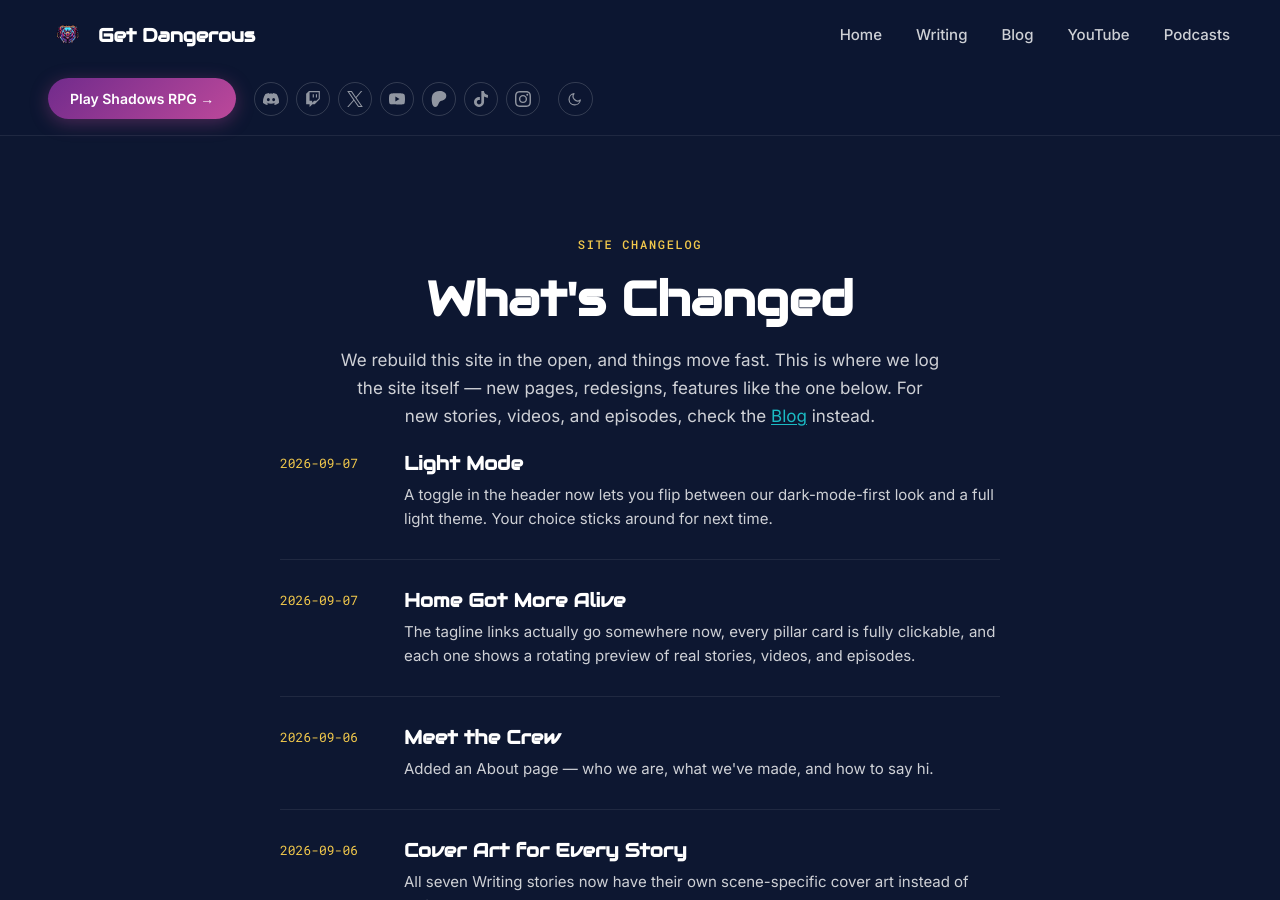
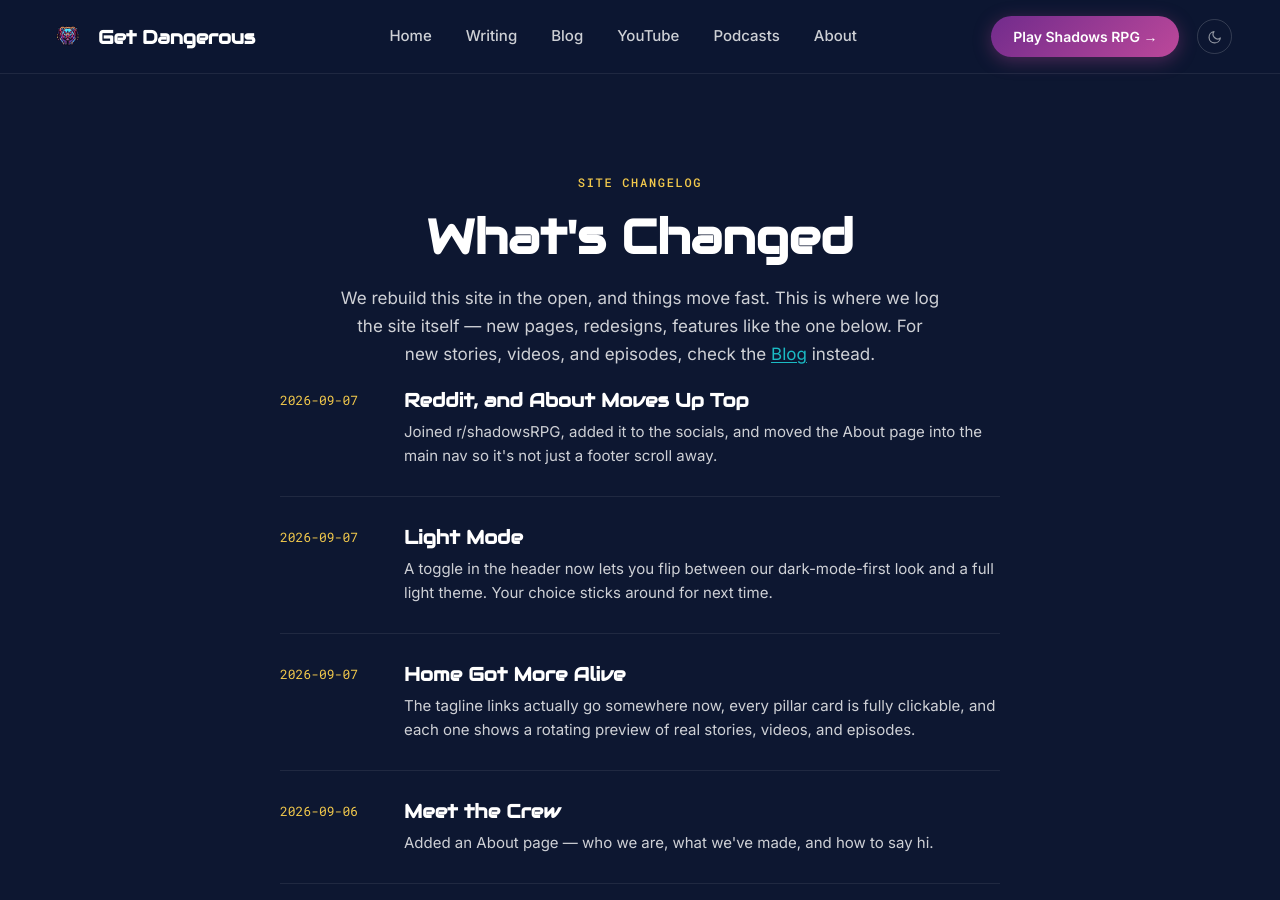
Before and after one commit to kazamuki/GetDangerousGames-Site, a Jekyll site: the page built from changelog/index.html, in a window 1280 px wide and 900 px high. Built offline with Jekyll 4.4.1, drawn with Linux system fonts in a browser that asks for light colours.

Commit message:
Update Discord link, add Reddit, declutter header nav
New Discord invite, add r/shadowsRPG to the socials and Contact page,
reorder social icons (Discord > Patreon > rest), and promote About to
the primary nav. Frees header space by dropping its duplicate social
icon row (footer already carries the full row) instead of relocating
the theme toggle.

Co-Authored-By: Claude Sonnet 5 <noreply@anthropic.com>

```diff
--- a/_config.yml
+++ b/_config.yml
@@ -35,11 +35,12 @@ defaults:
 
 social:
   shadows_rpg: https://www.shadowsrpg.com/
-  discord: https://discord.gg/yMfKRtuvwt
+  discord: https://discord.gg/bApYBYVXYG
+  patreon: https://www.patreon.com/d33kode
   youtube: https://www.youtube.com/@d33kode
   twitch: https://www.twitch.tv/d33kode
   twitter: https://twitter.com/d33KODE
-  patreon: https://www.patreon.com/d33kode
+  reddit: https://www.reddit.com/r/shadowsRPG/
   tiktok: https://www.tiktok.com/@d33kode
   instagram: https://www.instagram.com/d33kode/
 
--- a/_data/changelog.yml
+++ b/_data/changelog.yml
@@ -2,6 +2,9 @@
 # NOT for content updates (new stories, videos, episodes) — that's what the Blog is for.
 # Newest entry first.
 
+- date: "2026-09-07"
+  title: "Reddit, and About Moves Up Top"
+  description: "Joined r/shadowsRPG, added it to the socials, and moved the About page into the main nav so it's not just a footer scroll away."
 - date: "2026-09-07"
   title: "Light Mode"
   description: "A toggle in the header now lets you flip between our dark-mode-first look and a full light theme. Your choice sticks around for next time."
--- a/_includes/social-icons.html
+++ b/_includes/social-icons.html
@@ -1,6 +1,12 @@
 <div class="social-row">
   <a class="social-badge" href="{{ site.social.discord }}" title="Discord">
     <svg role="img" viewBox="0 0 24 24" xmlns="http://www.w3.org/2000/svg"><path d="M20.317 4.3698a19.7913 19.7913 0 00-4.8851-1.5152.0741.0741 0 00-.0785.0371c-.211.3753-.4447.8648-.6083 1.2495-1.8447-.2762-3.68-.2762-5.4868 0-.1636-.3933-.4058-.8742-.6177-1.2495a.077.077 0 00-.0785-.037 19.7363 19.7363 0 00-4.8852 1.515.0699.0699 0 00-.0321.0277C.5334 9.0458-.319 13.5799.0992 18.0578a.0824.0824 0 00.0312.0561c2.0528 1.5076 4.0413 2.4228 5.9929 3.0294a.0777.0777 0 00.0842-.0276c.4616-.6304.8731-1.2952 1.226-1.9942a.076.076 0 00-.0416-.1057c-.6528-.2476-1.2743-.5495-1.8722-.8923a.077.077 0 01-.0076-.1277c.1258-.0943.2517-.1923.3718-.2914a.0743.0743 0 01.0776-.0105c3.9278 1.7933 8.18 1.7933 12.0614 0a.0739.0739 0 01.0785.0095c.1202.099.246.1981.3728.2924a.077.077 0 01-.0066.1276 12.2986 12.2986 0 01-1.873.8914.0766.0766 0 00-.0407.1067c.3604.698.7719 1.3628 1.225 1.9932a.076.076 0 00.0842.0286c1.961-.6067 3.9495-1.5219 6.0023-3.0294a.077.077 0 00.0313-.0552c.5004-5.177-.8382-9.6739-3.5485-13.6604a.061.061 0 00-.0312-.0286zM8.02 15.3312c-1.1825 0-2.1569-1.0857-2.1569-2.419 0-1.3332.9555-2.4189 2.157-2.4189 1.2108 0 2.1757 1.0952 2.1568 2.419 0 1.3332-.9555 2.4189-2.1569 2.4189zm7.9748 0c-1.1825 0-2.1569-1.0857-2.1569-2.419 0-1.3332.9554-2.4189 2.1569-2.4189 1.2108 0 2.1757 1.0952 2.1568 2.419 0 1.3332-.946 2.4189-2.1568 2.4189Z"/></svg>
+  </a>
+  <a class="social-badge" href="{{ site.social.patreon }}" title="Patreon">
+    <svg role="img" viewBox="0 0 24 24" xmlns="http://www.w3.org/2000/svg"><path d="M22.957 7.21c-.004-3.064-2.391-5.576-5.191-6.482-3.478-1.125-8.064-.962-11.384.604C2.357 3.231 1.093 7.391 1.046 11.54c-.039 3.411.302 12.396 5.369 12.46 3.765.047 4.326-4.804 6.068-7.141 1.24-1.662 2.836-2.132 4.801-2.618 3.376-.836 5.678-3.501 5.673-7.031Z"/></svg>
+  </a>
+  <a class="social-badge" href="{{ site.social.youtube }}" title="YouTube">
+    <svg role="img" viewBox="0 0 24 24" xmlns="http://www.w3.org/2000/svg"><path d="M23.498 6.186a3.016 3.016 0 0 0-2.122-2.136C19.505 3.545 12 3.545 12 3.545s-7.505 0-9.377.505A3.017 3.017 0 0 0 .502 6.186C0 8.07 0 12 0 12s0 3.93.502 5.814a3.016 3.016 0 0 0 2.122 2.136c1.871.505 9.376.505 9.376.505s7.505 0 9.377-.505a3.015 3.015 0 0 0 2.122-2.136C24 15.93 24 12 24 12s0-3.93-.502-5.814zM9.545 15.568V8.432L15.818 12l-6.273 3.568z"/></svg>
   </a>
   <a class="social-badge" href="{{ site.social.twitch }}" title="Twitch">
     <svg role="img" viewBox="0 0 24 24" xmlns="http://www.w3.org/2000/svg"><path d="M11.571 4.714h1.715v5.143H11.57zm4.715 0H18v5.143h-1.714zM6 0L1.714 4.286v15.428h5.143V24l4.286-4.286h3.428L22.286 12V0zm14.571 11.143l-3.428 3.428h-3.429l-3 3v-3H6.857V1.714h13.714Z"/></svg>
@@ -8,11 +14,8 @@
   <a class="social-badge" href="{{ site.social.twitter }}" title="X (Twitter)">
     <svg role="img" viewBox="0 0 24 24" xmlns="http://www.w3.org/2000/svg"><path d="M14.234 10.162 22.977 0h-2.072l-7.591 8.824L7.251 0H.258l9.168 13.343L.258 24H2.33l8.016-9.318L16.749 24h6.993zm-2.837 3.299-.929-1.329L3.076 1.56h3.182l5.965 8.532.929 1.329 7.754 11.09h-3.182z"/></svg>
   </a>
-  <a class="social-badge" href="{{ site.social.youtube }}" title="YouTube">
-    <svg role="img" viewBox="0 0 24 24" xmlns="http://www.w3.org/2000/svg"><path d="M23.498 6.186a3.016 3.016 0 0 0-2.122-2.136C19.505 3.545 12 3.545 12 3.545s-7.505 0-9.377.505A3.017 3.017 0 0 0 .502 6.186C0 8.07 0 12 0 12s0 3.93.502 5.814a3.016 3.016 0 0 0 2.122 2.136c1.871.505 9.376.505 9.376.505s7.505 0 9.377-.505a3.015 3.015 0 0 0 2.122-2.136C24 15.93 24 12 24 12s0-3.93-.502-5.814zM9.545 15.568V8.432L15.818 12l-6.273 3.568z"/></svg>
-  </a>
-  <a class="social-badge" href="{{ site.social.patreon }}" title="Patreon">
-    <svg role="img" viewBox="0 0 24 24" xmlns="http://www.w3.org/2000/svg"><path d="M22.957 7.21c-.004-3.064-2.391-5.576-5.191-6.482-3.478-1.125-8.064-.962-11.384.604C2.357 3.231 1.093 7.391 1.046 11.54c-.039 3.411.302 12.396 5.369 12.46 3.765.047 4.326-4.804 6.068-7.141 1.24-1.662 2.836-2.132 4.801-2.618 3.376-.836 5.678-3.501 5.673-7.031Z"/></svg>
+  <a class="social-badge" href="{{ site.social.reddit }}" title="Reddit">
+    <svg role="img" viewBox="0 0 24 24" xmlns="http://www.w3.org/2000/svg"><path d="M12 0C5.373 0 0 5.373 0 12c0 3.314 1.343 6.314 3.515 8.485l-2.286 2.286C.775 23.225 1.097 24 1.738 24H12c6.627 0 12-5.373 12-12S18.627 0 12 0Zm4.388 3.199c1.104 0 1.999.895 1.999 1.999 0 1.105-.895 2-1.999 2-.946 0-1.739-.657-1.947-1.539v.002c-1.147.162-2.032 1.15-2.032 2.341v.007c1.776.067 3.4.567 4.686 1.363.473-.363 1.064-.58 1.707-.58 1.547 0 2.802 1.254 2.802 2.802 0 1.117-.655 2.081-1.601 2.531-.088 3.256-3.637 5.876-7.997 5.876-4.361 0-7.905-2.617-7.998-5.87-.954-.447-1.614-1.415-1.614-2.538 0-1.548 1.255-2.802 2.803-2.802.645 0 1.239.218 1.712.585 1.275-.79 2.881-1.291 4.64-1.365v-.01c0-1.663 1.263-3.034 2.88-3.207.188-.911.993-1.595 1.959-1.595Zm-8.085 8.376c-.784 0-1.459.78-1.506 1.797-.047 1.016.64 1.429 1.426 1.429.786 0 1.371-.369 1.418-1.385.047-1.017-.553-1.841-1.338-1.841Zm7.406 0c-.786 0-1.385.824-1.338 1.841.047 1.017.634 1.385 1.418 1.385.785 0 1.473-.413 1.426-1.429-.046-1.017-.721-1.797-1.506-1.797Zm-3.703 4.013c-.974 0-1.907.048-2.77.135-.147.015-.241.168-.183.305.483 1.154 1.622 1.964 2.953 1.964 1.33 0 2.47-.81 2.953-1.964.057-.137-.037-.29-.184-.305-.863-.087-1.795-.135-2.769-.135Z"/></svg>
   </a>
   <a class="social-badge" href="{{ site.social.tiktok }}" title="TikTok">
     <svg role="img" viewBox="0 0 24 24" xmlns="http://www.w3.org/2000/svg"><path d="M12.525.02c1.31-.02 2.61-.01 3.91-.02.08 1.53.63 3.09 1.75 4.17 1.12 1.11 2.7 1.62 4.24 1.79v4.03c-1.44-.05-2.89-.35-4.2-.97-.57-.26-1.1-.59-1.62-.93-.01 2.92.01 5.84-.02 8.75-.08 1.4-.54 2.79-1.35 3.94-1.31 1.92-3.58 3.17-5.91 3.21-1.43.08-2.86-.31-4.08-1.03-2.02-1.19-3.44-3.37-3.65-5.71-.02-.5-.03-1-.01-1.49.18-1.9 1.12-3.72 2.58-4.96 1.66-1.44 3.98-2.13 6.15-1.72.02 1.48-.04 2.96-.04 4.44-.99-.32-2.15-.23-3.02.37-.63.41-1.11 1.04-1.36 1.75-.21.51-.15 1.07-.14 1.61.24 1.64 1.82 3.02 3.5 2.87 1.12-.01 2.19-.66 2.77-1.61.19-.33.4-.67.41-1.06.1-1.79.06-3.57.07-5.36.01-4.03-.01-8.05.02-12.07z"/></svg>
--- a/_layouts/default.html
+++ b/_layouts/default.html
@@ -33,11 +33,11 @@
       <a href="{{ '/blog/' | relative_url }}">Blog</a>
       <a href="{{ '/youtube/' | relative_url }}">YouTube</a>
       <a href="{{ '/podcasts/' | relative_url }}">Podcasts</a>
+      <a href="{{ '/about/' | relative_url }}">About</a>
     </nav>
 
     <div class="header-actions">
       <a class="btn-cta" href="{{ site.social.shadows_rpg }}">Play Shadows RPG →</a>
-      {% include social-icons.html %}
       <button type="button" class="theme-toggle" data-theme-toggle aria-label="Switch between light and dark mode" aria-pressed="false">
         <svg class="theme-toggle-icon theme-toggle-icon--sun" viewBox="0 0 24 24" stroke-width="1.8" stroke-linecap="round" stroke-linejoin="round"><circle cx="12" cy="12" r="4.5"/><path d="M12 2.5v2.5M12 19v2.5M4.2 4.2l1.8 1.8M18 18l1.8 1.8M2.5 12H5M19 12h2.5M4.2 19.8L6 18M18 6l1.8-1.8"/></svg>
         <svg class="theme-toggle-icon theme-toggle-icon--moon" viewBox="0 0 24 24" stroke-width="1.8" stroke-linecap="round" stroke-linejoin="round"><path d="M20 13.5A8.5 8.5 0 1 1 10.5 4a6.8 6.8 0 0 0 9.5 9.5Z"/></svg>
```
Also changed, not shown: CLAUDE.md (+8 -3 lines), contact/index.html (+7 -3 lines).
